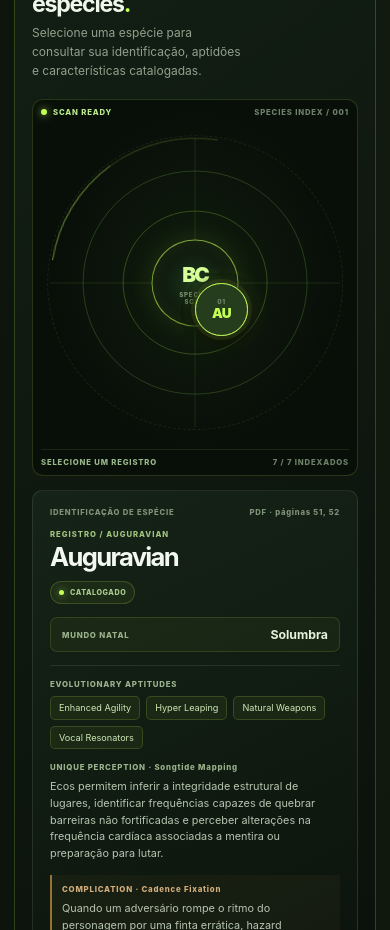
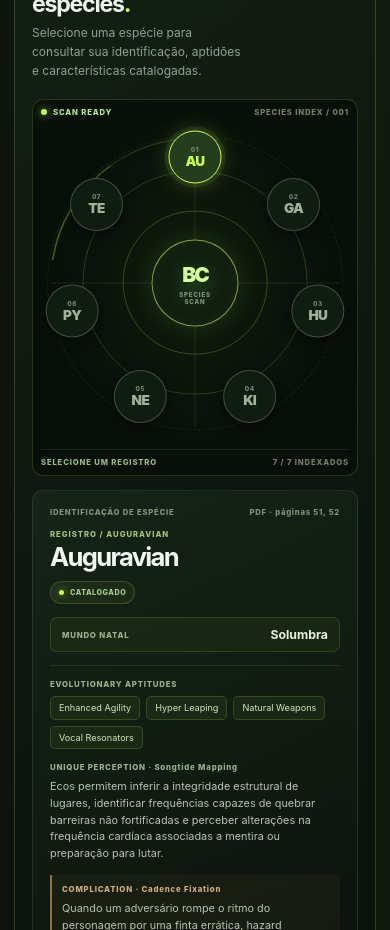
Before and after one commit to ZaraTakion/beyond-companion, a React (Vite) app: page / in a window 390 px wide. Shown: the part 900-1830 px from the top of the page. Built offline with nearby package versions, Linux system fonts and the light colour scheme.

Commit message:
fix(ui): position scanner selections around radar

```diff
--- a/src/styles.css
+++ b/src/styles.css
@@ -692,7 +692,7 @@ button:focus-visible, input:focus-visible, select:focus-visible, a:focus-visible
 .radar-core { position: absolute; top: 50%; left: 50%; width: 87px; aspect-ratio: 1; display: grid; align-content: center; justify-items: center; gap: 4px; border: 1px solid rgba(196,255,85,.62); border-radius: 50%; color: #d7ff9b; background: radial-gradient(circle, #1d351b, #09110a 74%); box-shadow: 0 0 28px rgba(196,255,85,.1), inset 0 0 17px rgba(196,255,85,.12); transform: translate(-50%,-50%); }
 .radar-core span { font-size: 1.3rem; font-weight: 950; letter-spacing: -.1em; }
 .radar-core small { color: #819778; font-size: .38rem; font-weight: 850; line-height: 1.15; text-align: center; letter-spacing: .14em; }
-.scanner-orbit-node { --node-radius: 39%; position: absolute; top: 50%; left: 50%; width: clamp(51px, 6.2vw, 67px); aspect-ratio: 1; display: grid; align-content: center; justify-items: center; gap: 1px; padding: 4px; border: 1px solid rgba(173,207,159,.3); border-radius: 50%; color: #9fb199; background: #101b12; box-shadow: 0 4px 14px rgba(0,0,0,.45); cursor: pointer; transform: translate(-50%,-50%) rotate(var(--node-angle)) translateY(-var(--node-radius)) rotate(calc(-1 * var(--node-angle))); transition: color .18s ease, border-color .18s ease, background .18s ease, box-shadow .18s ease; }
+.scanner-orbit-node { --node-radius: min(36vw, 126px); position: absolute; top: 50%; left: 50%; width: clamp(51px, 6.2vw, 67px); aspect-ratio: 1; display: grid; align-content: center; justify-items: center; gap: 1px; padding: 4px; border: 1px solid rgba(173,207,159,.3); border-radius: 50%; color: #9fb199; background: #101b12; box-shadow: 0 4px 14px rgba(0,0,0,.45); cursor: pointer; transform: translate(-50%,-50%) rotate(var(--node-angle)) translateY(calc(-1 * var(--node-radius))) rotate(calc(-1 * var(--node-angle))); transition: color .18s ease, border-color .18s ease, background .18s ease, box-shadow .18s ease; }
 .scanner-orbit-node strong { color: inherit; font-size: .85rem; line-height: 1; font-weight: 900; letter-spacing: -.05em; }
 .scanner-node-number { color: #74876d; font-size: .4rem; font-weight: 800; letter-spacing: .08em; }
 .scanner-orbit-node:hover, .scanner-orbit-node.selected { z-index: 3; color: #eaffd4; border-color: #c4ff55; background: #253d1d; box-shadow: 0 0 0 4px rgba(196,255,85,.08), 0 0 22px rgba(196,255,85,.24); }
@@ -723,13 +723,13 @@ button:focus-visible, input:focus-visible, select:focus-visible, a:focus-visible
 @media (max-width: 980px) {
   .scanner-layout { grid-template-columns: minmax(260px, .82fr) minmax(0, 1.18fr); }
   .scanner-radar { width: min(100%, 300px); }
-  .scanner-orbit-node { --node-radius: 38%; }
+  .scanner-orbit-node { --node-radius: min(34vw, 112px); }
 }
 @media (max-width: 720px) {
   .species-scanner { padding: 17px; }
   .scanner-layout { grid-template-columns: 1fr; }
   .scanner-radar { width: min(100%, 340px); }
-  .scanner-orbit-node { --node-radius: 39%; width: 60px; }
+  .scanner-orbit-node { --node-radius: min(36vw, 126px); width: 60px; }
 }
 @media (max-width: 420px) {
   .scanner-heading { align-items: flex-start; }
```
